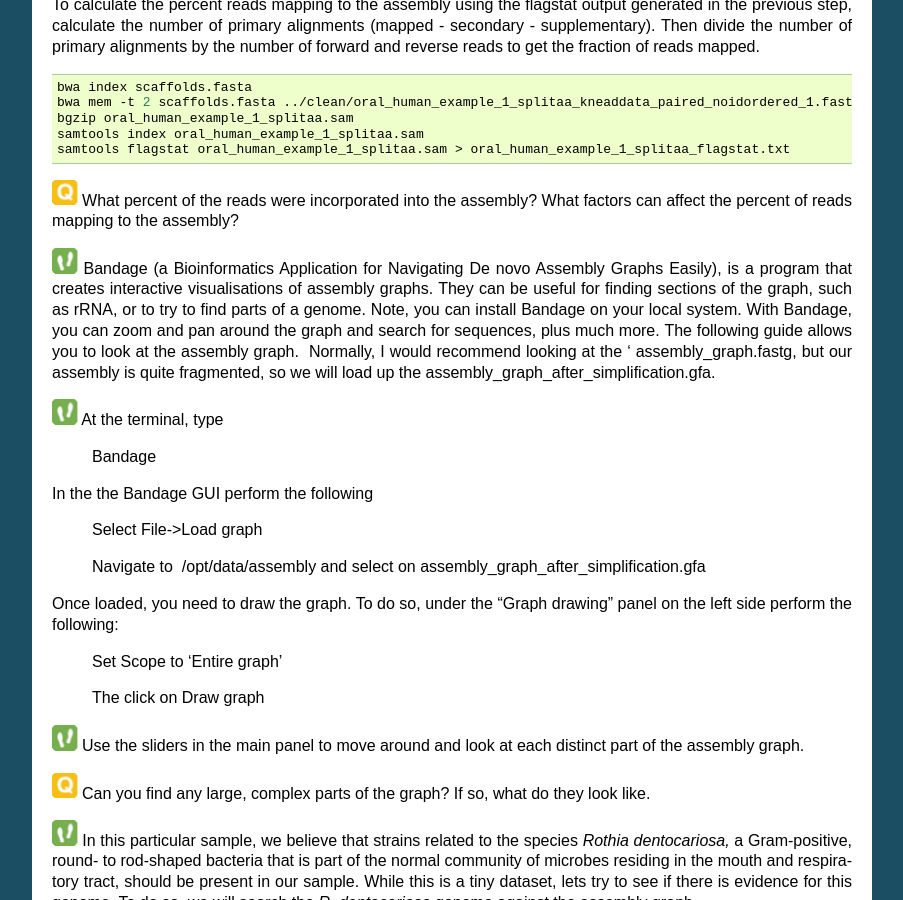
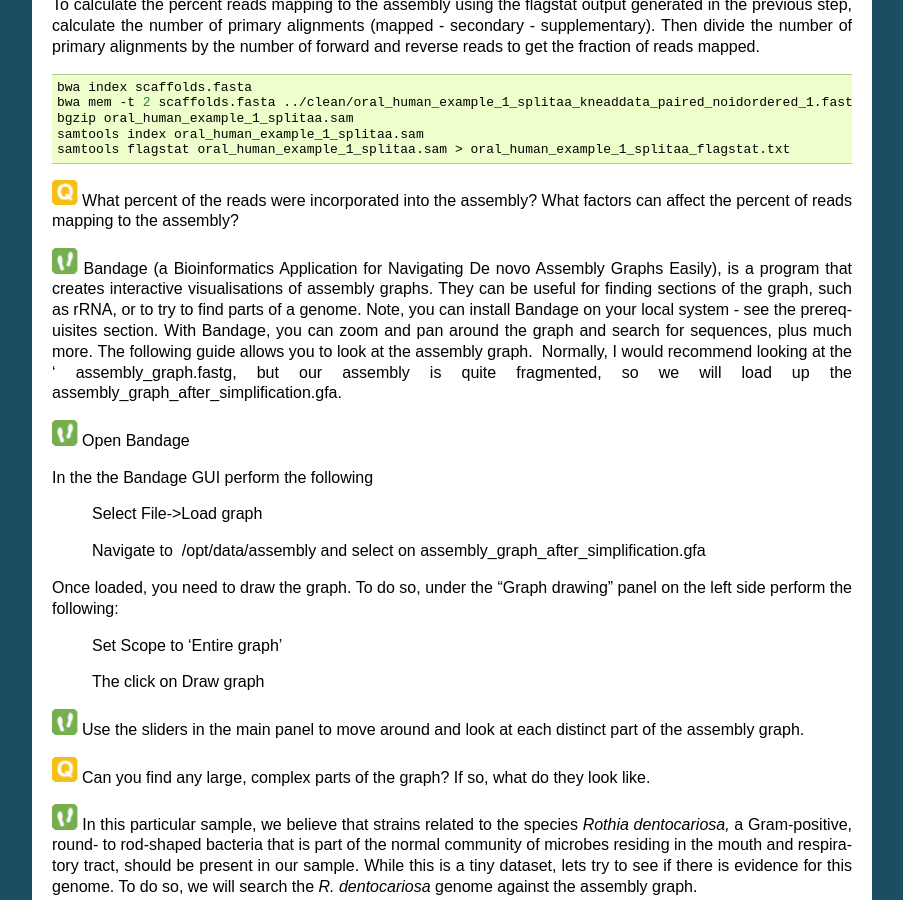
Before and after one commit to EBI-Metagenomics/mgnify-biata-2021, a Sphinx documentation site: the page built from docs/source/assembly-1.rst, in a window 1280 px wide and 900 px high, scrolled down 8179 px. Shown: the whole window, without its empty margins (198-1101 px from the left). Built offline with Sphinx 7.4.7, drawn with Linux system fonts in a browser that asks for light colours.

Commit message:
open bandage on local system

```diff
--- a/docs/source/assembly-1.rst
+++ b/docs/source/assembly-1.rst
@@ -420,16 +420,14 @@
 Assembly Graphs Easily), is a program that creates interactive
 visualisations of assembly graphs. They can be useful for finding
 sections of the graph, such as rRNA, or to try to find parts of a
-genome. Note, you can install Bandage on your local system. With
+genome. Note, you can install Bandage on your local system - see the prerequisites section. With
 Bandage, you can zoom and pan around the graph and search for sequences,
 plus much more. The following guide allows you to look at the assembly
 graph.  Normally, I would recommend looking at the ‘
 assembly_graph.fastg, but our assembly is quite fragmented, so we will
 load up the assembly_graph_after_simplification.gfa.
 
-|image2|\  At the terminal, type
-
-    Bandage
+|image2|\  Open Bandage
 
 In the the Bandage GUI perform the following
 
```
